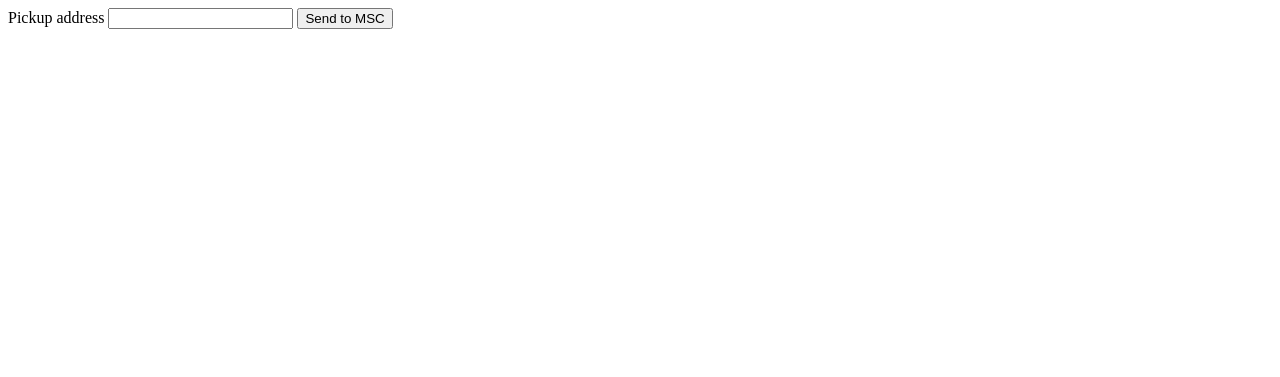
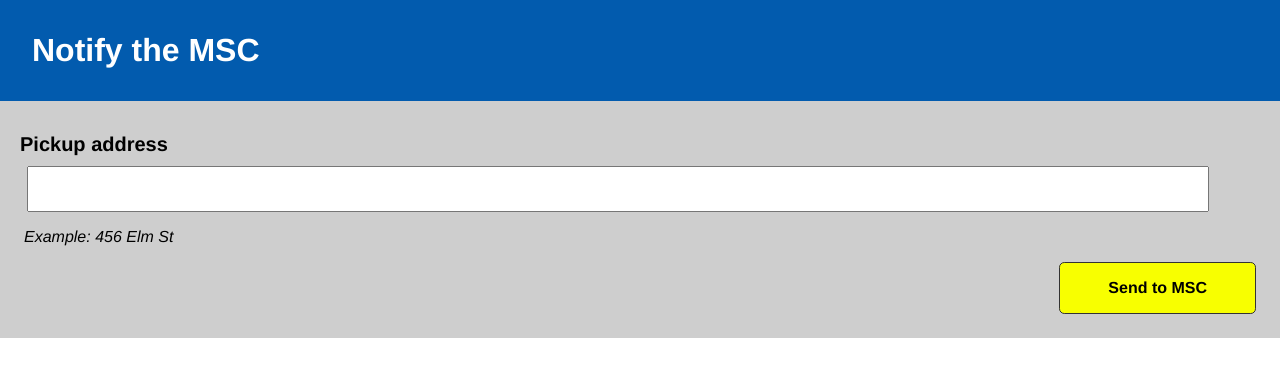
Before and after one commit to codeforamerica/notify-the-msc, a Flask app: page / in a window 1280 px wide. Shown: the top 377 px of the page. Run offline with Flask 2, Linux system fonts and the light colour scheme; some libraries are stand-ins or nearby versions.

Commit message:
Add Molly's wonderful design work

```diff
--- a/static/css/main.css
+++ b/static/css/main.css
@@ -5,3 +5,114 @@
 #success-message {
     display: none;
 }
+
+/* @override http://local.notifythemsc.com/stylesheets/styles.css */
+
+body{
+    font-family: "Helvetica Neue", Arial, Helvetica, Geneva, sans-serif;
+}
+
+body, html{
+    margin: 0;
+    padding: 0;
+}
+
+#main{
+    margin: 0 auto;
+    background-color: #cecece;
+}
+
+h1{
+    background-color: #025bae;
+    color: white;
+    padding: 1em;
+    margin: 0 0 1em;
+}
+
+form .footer{
+    text-align: right;
+}
+
+
+form .footer button{
+    background-color: #f8ff00;
+    border: 1px solid #333;
+    padding: 1em 3em;
+    font: inherit;
+    font-weight: 600;
+    border-radius: 0.33em;
+    margin-right: 1.5em;
+    margin-bottom: 1.5em;
+}
+
+
+/* @group fieldset */
+
+fieldset{
+    border: none;
+    border-bottom: 2px solid white;
+    margin-bottom: 1em;
+    padding: 1em;
+}
+
+fieldset legend,
+.field.field-text-input label{
+    font-size: 1.25em;
+    font-weight: 600;
+}
+
+.field.field-text-input label{
+    display: block;
+    margin-left: 1em;
+    margin-bottom: 0.5em;
+}
+
+fieldset .field{
+    display: inline-block;
+    margin-right: 1.5em;
+}
+
+fieldset .field label{
+    background: white;
+    padding: 1em 4em;
+    display: block;
+    border-radius: 0.33em;
+    border: 1px solid #333;
+    transition: 0.2s;
+}
+
+fieldset .field input{
+    position: absolute;
+    left: -99999em;
+
+}
+
+fieldset .field label:hover,
+fieldset .field label:active{
+    background: #c3fdf9;
+}
+
+fieldset .field.field-active label{
+    background: #0ff;
+}
+
+
+/* @end */
+
+/* @group field text input */
+
+.field-text-input input{
+    display: block;
+    padding: 1em;
+    width: 90%;
+    margin-left: 2em;
+}
+
+.field-text-input p{
+    font-style: italic;
+    margin-left: 1.5em;
+}
+
+
+
+/* @end */
--- a/templates/index.html
+++ b/templates/index.html
@@ -5,14 +5,92 @@
         <link rel="stylesheet" type="text/css" href="{{ url_for('static', filename='css/main.css') }}">
     </head>
     <body>
+        <div id="main">
             <div id="error-window"></div>
             <div id="success-message">Information successfully submitted</div>
+            <h1>Notify the MSC</h1>
             <form id="notification-form">
+                <div class="field field-text-input">
                     <label id="pickup-address-label">Pickup address</label>
-            <input id="pickup-address-field" name="pickup-address">
+                    <input id="pickup-address-field" name="pickup-address" type="text">
+                    <p>Example: 456 Elm St</p>
+                </div>
+                <!--
+                <fieldset>
+                  <legend>Have you seen this person before?</legend>
+                  <div class="field">
+                    <label>
+                      Yes
+                      <input type="radio" name="familiar"></input>
+                    </label>
+                    <div class="table">
+                      <div class="tbody">
+                        <div class="tr"></div>
+                      </div>
+                    </div>
+                  </div>
+                  <div class="field">
+                    <label>
+                      No
+                     <input type="radio" name="familiar"></input>
+                    </label>
+                  </div>
+                  <div class="field">
+                    <label>
+                      Not sure
+                      <input type="radio" name="familiar"></input>
+                    </label>
+                  </div>
+                </fieldset>
+                <fieldset>
+                  <legend>Is this person homeless?</legend>
+                  <div class="field">
+                    <label>
+                      Yes
+                      <input type="radio" name="homeless"></input>
+                    </label>
+                  </div>
+                  <div class="field">
+                    <label>
+                      No
+                     <input type="radio" name="homeless"></input>
+                    </label>
+                  </div>
+                  <div class="field">
+                    <label>
+                      Not sure
+                      <input type="radio" name="homeless"></input>
+                    </label>
+                  </div>
+                </fieldset>
+                <fieldset>
+                  <legend>Is this person interested in talking to a caseworker?</legend>
+                  <div class="field">
+                    <label>
+                      Yes
+                      <input type="radio" name="caseworker"></input>
+                    </label>
+                  </div>
+                  <div class="field">
+                    <label>
+                      No
+                     <input type="radio" name="caseworker"></input>
+                    </label>
+                  </div>
+                  <div class="field">
+                    <label>
+                      Not sure
+                      <input type="radio" name="caseworker"></input>
+                    </label>
+                  </div>
+                </fieldset>
+                -->
+                <div class="footer">
                     <button type="submit" id="submit">Send to MSC</button>
+                </div>
             </form>
             <script src="//ajax.googleapis.com/ajax/libs/jquery/1.11.0/jquery.min.js"></script>
             <script src="{{ url_for('static', filename='js/main.js') }}"></script>
+        </div>
     </body>
 </html>
```
Lines whose indentation alone changed are shown as unchanged.
